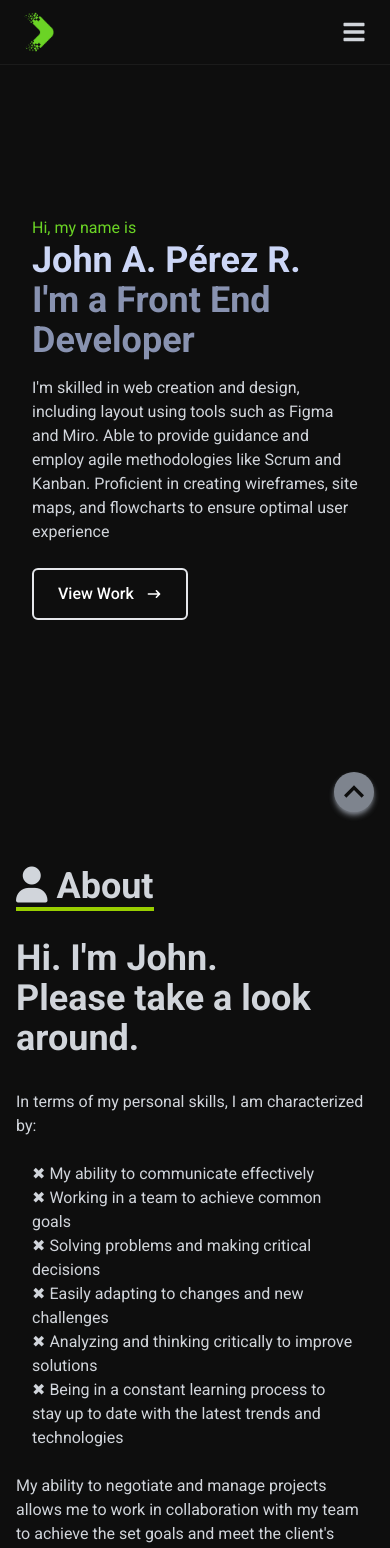
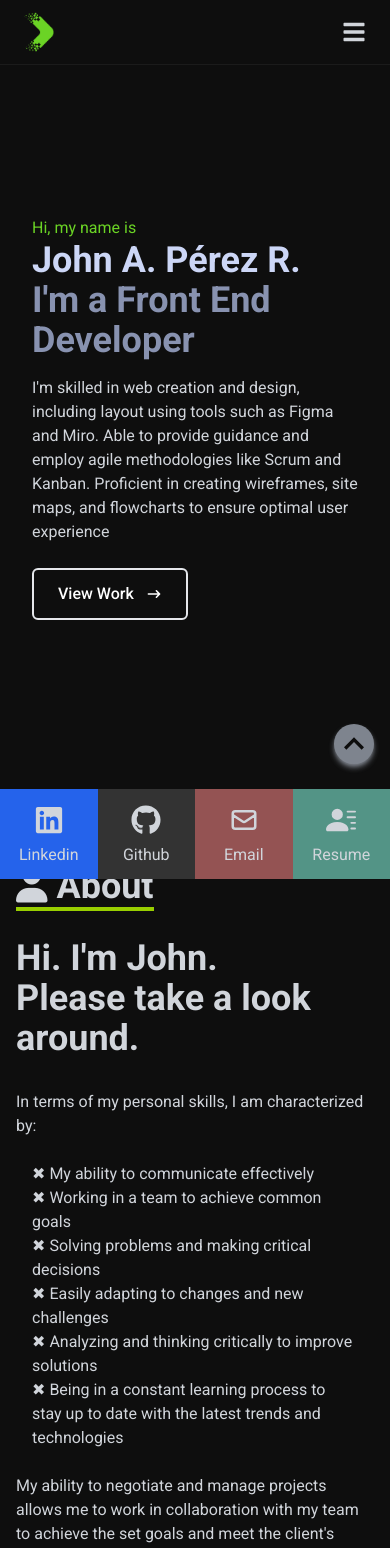
Before and after one commit to japrweb/portfolio, a React (Vite) app: page / in a window 390 px wide. Shown: the top 1548 px of the page. Built offline with nearby package versions, Linux system fonts and the light colour scheme.

Commit message:
Rrss icons desktop & mobile

```diff
--- a/src/components/Footer.jsx
+++ b/src/components/Footer.jsx
@@ -1,13 +1,18 @@
-import React from "react";
+import React from 'react';
+import Logo from '../assets/Logo_.png';
+import { Link } from 'react-scroll';
 
 const Footer = () => {
   const date = new Date();
   const currentYear = date.getFullYear();
 
   return (
-    <div className="items-center justify-center text-center bg-[#0e0e0e] w-full h-full p-4">
-      <footer className="font-normal text-white text-md">
-        Copyright {currentYear} Japrweb.
+    <div className="items-center justify-center text-center bg-[#0e0e0e] w-full h-full md:pb-8 px-4 pb-20">
+      <footer className="font-normal text-white text-md flex items-center justify-center">
+        Copyright {currentYear} Japrweb
+        <div className="w-[16px] ml-1">
+          <Link to="home" smooth={true} duration={500}><img src={Logo} alt="Logo Image" className="cursor-pointer"/></Link>
+        </div>
       </footer>
     </div>
   );
--- a/src/components/GoUp.jsx
+++ b/src/components/GoUp.jsx
@@ -4,7 +4,7 @@ import { MdKeyboardArrowUp } from "react-icons/md";
 
 function GoUp() {
   return (
-    <div className="flex fixed right-4 bottom-8 md:bottom-16 md:right-16">
+    <div className="flex fixed right-4 bottom-20 md:bottom-16 md:right-16">
         <Link to="home" smooth={true} duration={500} className="flex items-center">
             <button className="text-[#0e0e0e] bg-gray-400 rounded-[50%] shadow-md shadow-gray-400 hover:bg-[#6BD425] hover:text-[#0e0e0e] hover:scale-110 hover:shadow-[#6BD425] hover:shadow-md duration-700 opacity-80 group">
                 <MdKeyboardArrowUp className="text-[40px] group-hover:animate-bounce"/>
--- a/src/components/Navbar.jsx
+++ b/src/components/Navbar.jsx
@@ -1,17 +1,17 @@
-import React, { useState } from "react";
-import { FaBars, FaTimes, FaGithub, FaLinkedin, FaFacebook } from "react-icons/fa";
-import { HiOutlineMail } from "react-icons/hi";
-import { BsFillPersonLinesFill } from "react-icons/bs";
-import Logo from "../assets/Logo_.png";
-import { Link } from "react-scroll";
+import React, { useState } from 'react';
+import { FaBars, FaTimes, FaGithub, FaLinkedin, FaFacebook } from 'react-icons/fa';
+import { HiOutlineMail } from 'react-icons/hi';
+import { BsFillPersonLinesFill } from 'react-icons/bs';
+import Logo from '../assets/Logo_.png';
+import { Link } from 'react-scroll';
 
 function Navbar() {
   const [nav, setNav] = useState(false);
   const handleClick = () => setNav(!nav);
 
   return (
-    <div className="fixed w-full h-[65px] flex justify-between items-center px-6 md:px-20 bg-[#0e0e0e] text-gray-300 z-10 border-b-[1px] border-[#1b1b1b]">
-      <div className="w-[30px]">
+    <div className="fixed w-full h-[65px] flex justify-between items-center md:px-20 bg-[#0e0e0e] text-gray-300 z-10 border-b-[1px] border-[#1b1b1b]">
+      <div className="w-[30px] ml-6">
         <Link to="home" smooth={true} duration={500}><img src={Logo} alt="Logo Image" className="cursor-pointer"/></Link>
       </div>
 
@@ -25,7 +25,7 @@ function Navbar() {
       </ul>
 
       {/* Hamburger Button */}
-      <div onClick={handleClick} className="md:hidden z-10 cursor-pointer hover:text-gray-500 hover:scale-110
+      <div onClick={handleClick} className="md:hidden mr-6 z-10 cursor-pointer hover:text-gray-500 hover:scale-110
 duration-700 text-[24px]">
         {!nav ? <FaBars /> : <FaTimes />}
       </div>
@@ -40,26 +40,44 @@ duration-700 text-[24px]">
       </ul>
 
       {/* Social Icons */}
-      <div className="hidden md:flex fixed flex-col top-[35%] left-0">
-        <ul>
-          <li className="w-[160px] h-[60px] flex justify-between items-center ml-[-100px] hover:ml-[-10px] duration-700 bg-blue-600">
-            <a className="flex justify-between items-center w-full text-gray-300"
+      <div className="flex fixed mx-auto bottom-0 flex-row w-full justify-center items-center md:flex md:fixed md:bottom-auto md:flex-col md:top-[35%] md:left-0">
+
+        <ul className="flex w-full md:top-[35%] md:left-0 md:justify-start md:w-full justify-center mx-auto">
+
+          <li className="flex justify-center w-1/4 self-center h-[90px] items-start pt-4 mx-auto relative bottom-[-35px] hover:bottom-0 md:absolute
+          md:w-[160px] md:h-[60px] md:items-center md:ml-[-100px] md:hover:ml-[-10px] md:top-0 md:py-1 duration-700 bg-blue-600">
+            <a className="hidden md:flex justify-between items-center w-full text-gray-300"
             href="https://www.linkedin.com/in/japrweb/" target="_blank">Linkedin <FaLinkedin className="text-[30px]"/></a>
+            {/* Mobile */}
+            <a className="md:hidden text-gray-300"
+            href="https://www.linkedin.com/in/japrweb/" target="_blank"><FaLinkedin className="text-[30px] mx-auto mb-2"/>Linkedin</a>
           </li>
 
-          <li className="w-[160px] h-[60px] flex justify-between items-center ml-[-100px] hover:ml-[-10px] duration-700 bg-[#333333]">
-            <a className="flex justify-between items-center w-full text-gray-300"
+          <li className="flex justify-center w-1/4 self-center h-[90px] items-start pt-4 mx-auto relative bottom-[-35px] hover:bottom-0 md:absolute
+          md:w-[160px] md:h-[60px] md:items-center md:ml-[-100px] md:hover:ml-[-10px] md:top-[60px] md:py-1 duration-700 bg-[#333333]">
+            <a className="hidden md:flex justify-between items-center w-full text-gray-300"
             href="https://github.com/japrweb" target="_blank">Github <FaGithub className="text-[30px]"/></a>
+            {/* Mobile */}
+            <a className="md:hidden text-gray-300"
+            href="https://github.com/japrweb" target="_blank"><FaGithub className="text-[30px] mx-auto mb-2"/>Github</a>
           </li>
 
-          <li className="w-[160px] h-[60px] flex justify-between items-center ml-[-100px] hover:ml-[-10px] duration-700 bg-[#945353]">
-            <a className="flex justify-between items-center w-full text-gray-300"
+          <li className="flex justify-center w-1/4 self-center h-[90px] items-start pt-4 mx-auto relative bottom-[-35px] hover:bottom-0 md:absolute
+          md:w-[160px] md:h-[60px] md:items-center md:ml-[-100px] md:hover:ml-[-10px] md:top-[120px] md:py-1 duration-700 bg-[#945353]">
+            <a className="hidden md:flex justify-between items-center w-full text-gray-300"
             href="mailto:japr893@gmail.com" target="_blank">Email <HiOutlineMail className="text-[30px]"/></a>
+            {/* Mobile */}
+            <a className="md:hidden text-gray-300"
+            href="mailto:japr893@gmail.com" target="_blank"><HiOutlineMail className="text-[30px] mx-auto mb-2"/>Email</a>
           </li>
 
-          <li className="w-[160px] h-[60px] flex justify-between items-center ml-[-100px] hover:ml-[-10px] duration-700 bg-[#539486]">
-            <a className="flex justify-between items-center w-full text-gray-300"
-            href="src/assets/Resume_JohnAPerezR.pdf" download> Resume <BsFillPersonLinesFill className="text-[30px]"/></a>
+          <li className="flex justify-center w-1/4 self-center h-[90px] items-start pt-4 mx-auto relative bottom-[-35px] hover:bottom-0 md:absolute
+          md:w-[160px] md:h-[60px] md:items-center md:ml-[-100px] md:hover:ml-[-10px] md:top-[180px] md:py-1 duration-700 bg-[#539486]">
+            <a className="hidden md:flex justify-between items-center w-full text-gray-300 ml-1.5"
+            href="src/assets/Resume_JohnAPerezR.pdf" download>Resume<BsFillPersonLinesFill className="text-[30px]"/></a>
+            {/* Mobile */}
+            <a className="md:hidden text-gray-300"
+            href="src/assets/Resume_JohnAPerezR.pdf" download><BsFillPersonLinesFill className="text-[30px] mx-auto mb-2"/>Resume</a>
           </li>
         </ul>
       </div>
--- a/src/components/Work.jsx
+++ b/src/components/Work.jsx
@@ -37,7 +37,7 @@ function Work() {
 
             <div>
               <p className='text-2xl text-white font-bold'>Dashboard App</p>
-              <p className='text-sm text-gray-400 mb-1 mt-2'>React Admin Dashboard Application encompasses an Admin Panel comprising of one Dashboard, Three Pages, Four Apps, and Seven fully functional charts.</p>
+              <p className='text-sm text-gray-400 mb-1 mt-2'>React Admin Dashboard Application includes an Admin Panel with Dashboard, Three Pages, Four Apps, and Seven functional charts.</p>
               <div className='flex flex-wrap items-center justify-start text-sm gap-2 mt-2 pr-2'>
                 <span className='text-[#5ed3f3] font-semibold flex items-center gap-0.5'><SiReact />React</span>
                 <span className='text-[#09d3ac] font-semibold flex items-center gap-0.5'><SiCreatereactapp />CRA</span>
@@ -96,7 +96,7 @@ function Work() {
 
             <div>
               <p className='text-2xl text-white font-bold'>Legal Advice</p>
-              <p className='text-sm text-gray-400 mb-1 mt-2'>Site providing legal guidance and support for brand consultation, copyright protection, and related services for the creative industry.</p>
+              <p className='text-sm text-gray-400 mb-1 mt-2'>The site offers essential legal guidance and support for brand consultation, copyright protection, and related services in the creative industry.</p>
               <div className='flex flex-wrap items-center justify-start text-sm gap-2 mt-2 pr-2'>
                 <span className='text-[#fff] font-semibold flex items-center gap-0.5'><SiWordpress />Wordpress</span>
                 <span className='text-[#dd4b25] font-semibold flex items-center gap-0.5'><SiHtml5 />Html</span>
@@ -115,7 +115,7 @@ function Work() {
             </div>
 
             <div>
-              <p className='text-2xl text-white font-bold'>Professional Portfolio</p>
+              <p className='text-2xl text-white font-bold'>Portfolio</p>
               <p className='text-sm text-gray-400 mb-1 mt-2'>A website showcasing a professional portfolio of my recent works in application and web development, using various technologies.</p>
               <div className='flex flex-wrap items-center justify-start text-sm gap-2 mt-2 pr-2'>
                 <span className='text-[#5ed3f3] font-semibold flex items-center gap-0.5'><SiReact />React</span>
```
